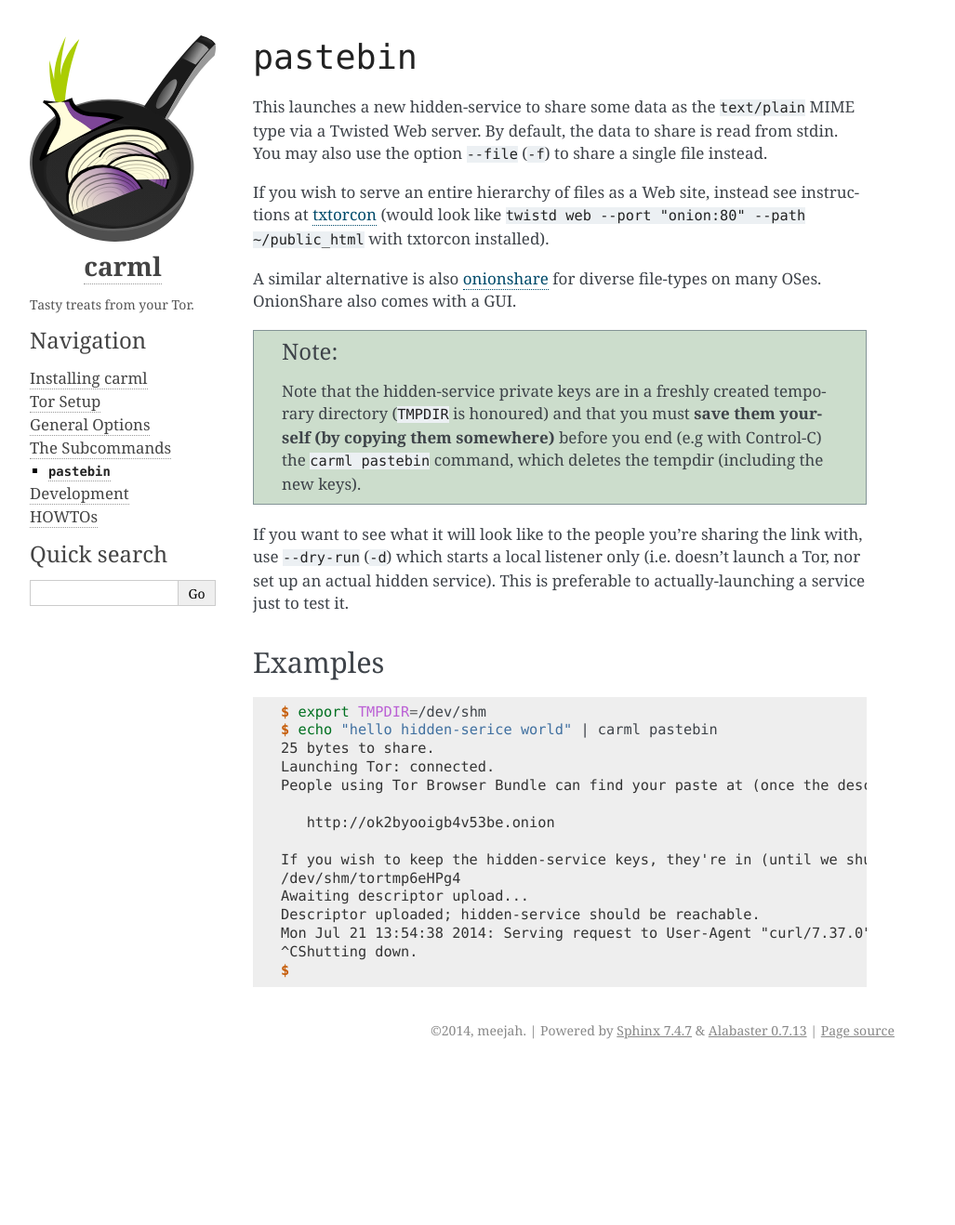
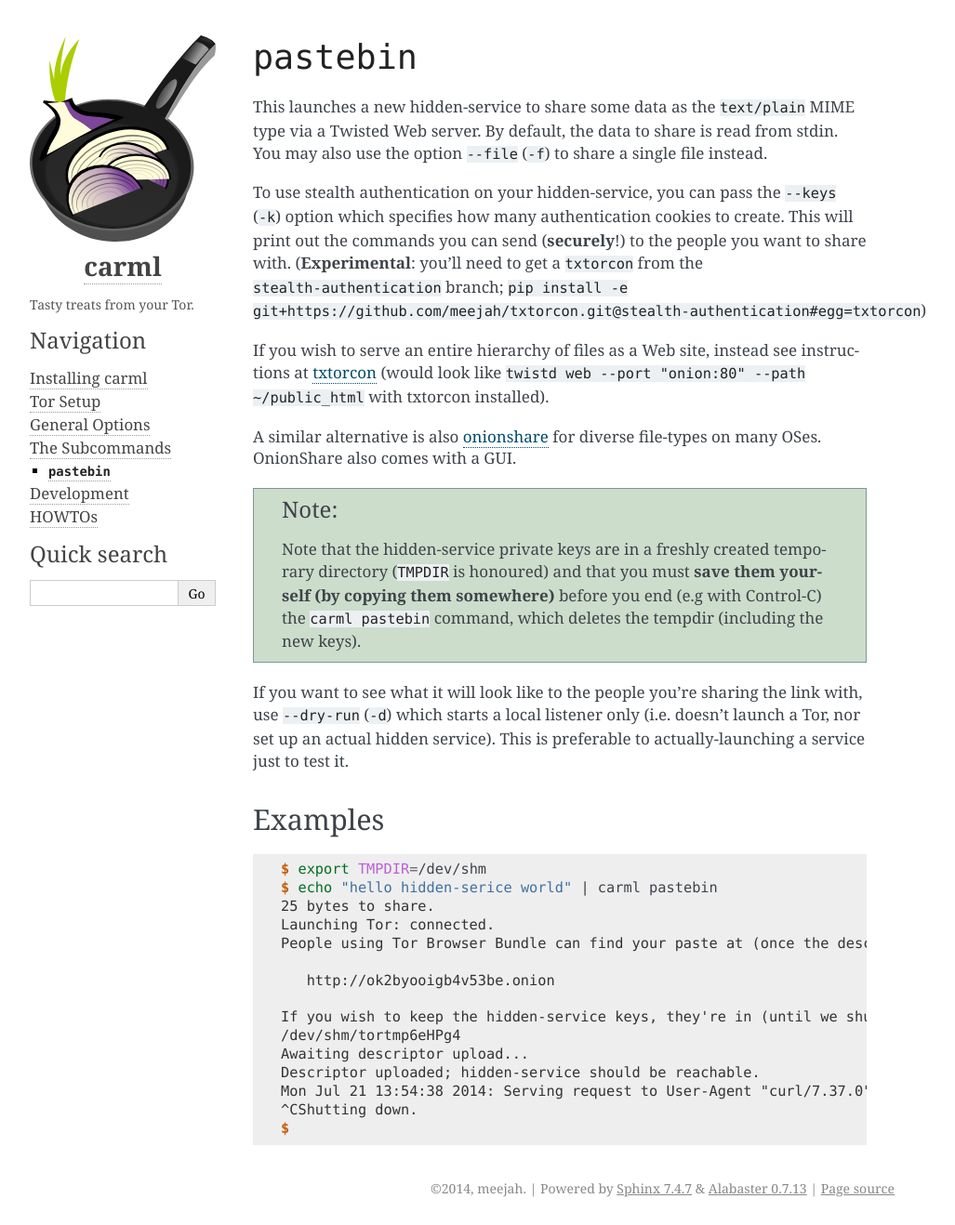
Before and after one commit to meejah/carml, a Sphinx documentation site: the page built from doc/command-pastebin.rst, in a window 1280 px wide. Shown: the whole page at 93% size, without its empty margins (148-1175 px from the left). Built offline with Sphinx 7.4.7, drawn with Linux system fonts in a browser that asks for light colours; pages that are not in the unit, such as notebooks, are missing from menus; before the commit the page ends 1148 px from its top, so only the background shows below that.

Commit message:
documentation for pastebin --keys

```diff
--- a/doc/command-pastebin.rst
+++ b/doc/command-pastebin.rst
@@ -7,6 +7,14 @@
 ``text/plain`` MIME type via a Twisted Web server. By default, the
 data to share is read from stdin. You may also use the option
 ``--file`` (``-f``) to share a single file instead.
+
+To use stealth authentication on your hidden-service, you can pass the
+``--keys`` (``-k``) option which specifies how many authentication
+cookies to create. This will print out the commands you can send
+(**securely**!) to the people you want to share
+with. (**Experimental**: you'll need to get a ``txtorcon`` from the
+``stealth-authentication`` branch; ``pip install -e
+git+https://github.com/meejah/txtorcon.git@stealth-authentication#egg=txtorcon``)
 
 If you wish to serve an entire hierarchy of files as a Web site,
 instead see instructions at `txtorcon
```
Also changed, not shown: 1 other file.
